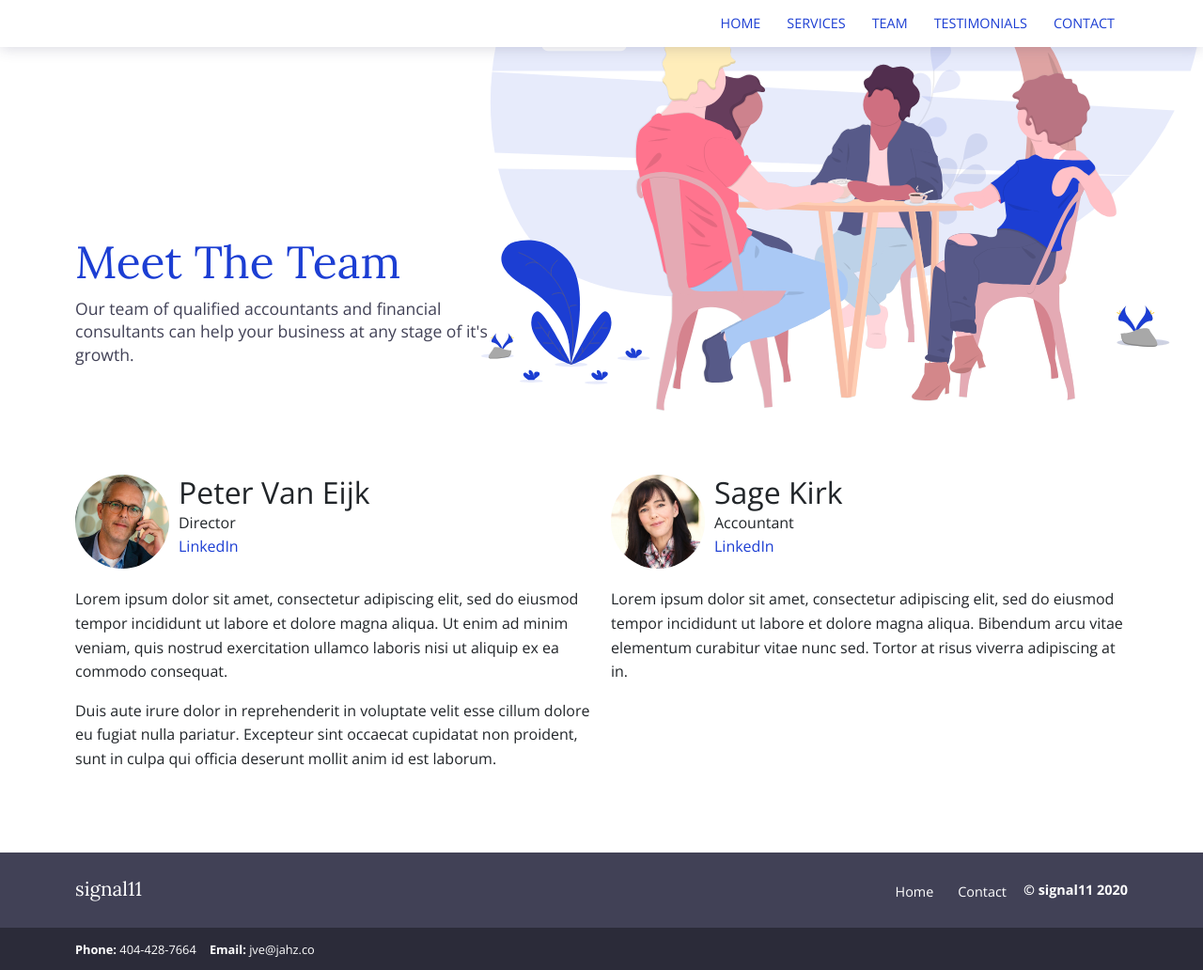
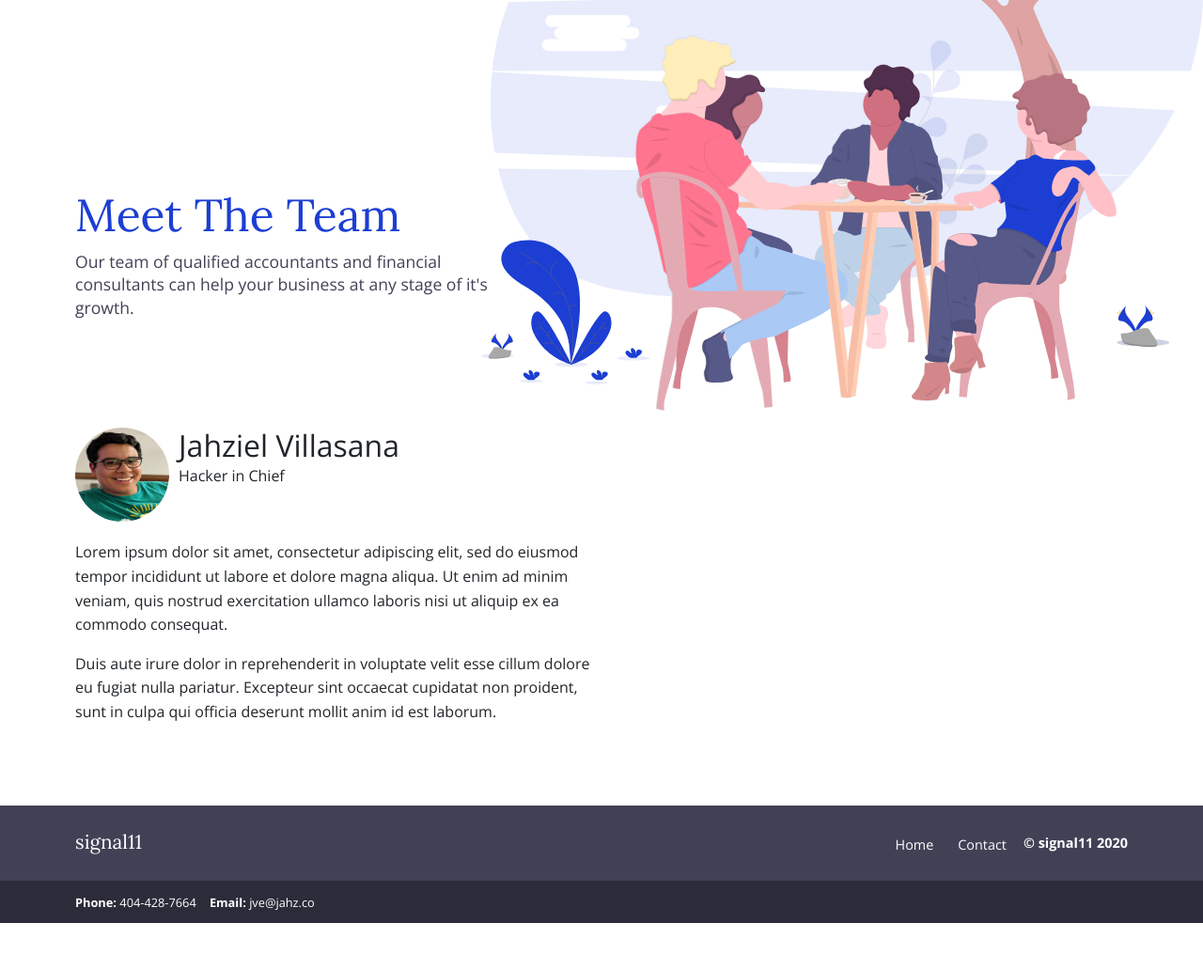
Before and after one commit to s1gnal11/s1gnal11.github.io, a Jekyll site: the page built from team.html, in a window 1280 px wide. Shown: the whole page at 94% size. Built offline with Jekyll 4.4.1, drawn with Linux system fonts in a browser that asks for light colours; after the commit the page ends 982 px from its top, so only the background shows below that.

Commit message:
random changes

```diff
--- a/_includes/header.html
+++ b/_includes/header.html
@@ -1,16 +1,18 @@
 <div class="header {{include.headerClass}}">
     <div class="container">
         <div class="logo">
-            <!-- <a href="{{site.baseurl}}/"><img alt="signal 11 logo" src="" /></a> -->
+            <a href="{{site.baseurl}}/"
+                ><img
+                    alt="signal 11 logo"
+                    src="{{site.baseurl}}/assets/images/screenlogo1.png"
+            /></a>
         </div>
         <div class="logo-mobile">
-            <!-- <a href="{{site.baseurl}}/"
+            <a href="{{site.baseurl}}/"
                 ><img
                     alt="Figurit Homepage"
                     src="{{site.baseurl}}/assets/images/logo-mobile.svg"
-            /></a> -->
-
-            <h1>signal 11</h1>
+            /></a>
         </div>
         {% include main-menu.html %} {% include hamburger.html %}
     </div>
--- a/_layouts/default.html
+++ b/_layouts/default.html
@@ -1,21 +1,26 @@
 <!DOCTYPE html>
 <html lang="en">
     <head>
-  <meta charset="utf-8">
-  <title>{% if page.title %}{{page.title}}{% else %}{{ site.title | escape }}{% endif %}</title>
+        <meta charset="utf-8" />
+        <title>
+            {% if page.title %}{{page.title}}{% else %}{{ site.title | escape }}{% endif
+            %}
+        </title>
         <meta name="viewport" content="width=device-width, initial-scale=1" />
-  <link rel="icon" href="{{site.baseurl}}/images/favicon.png">
-  <link href="{{site.baseurl}}/assets/css/style.css" rel="stylesheet">
+        <link rel="icon" href="{{site.baseurl}}/images/favicon-96x96.png" />
+        <link href="{{site.baseurl}}/assets/css/style.css" rel="stylesheet" />
     </head>
-<body class='page {{page.bodyClass}}'>
-  {% include main-menu-mobile.html %}
+    <body class="page {{page.bodyClass}}">
+        <!-- {% include main-menu-mobile.html %} -->
         <div id="wrapper" class="wrapper">
-    {% include header.html headerClass='header-extra' %}
+            <!-- {% include header.html headerClass='header-extra' %} -->
             {{content}}
         </div>
-  {% include footer.html %}
-  {% include sub-footer.html %}
-  <script type="text/javascript" src="{{ site.baseurl }}/assets/js/scripts.js"></script>
+        {% include footer.html %} {% include sub-footer.html %}
+        <script
+            type="text/javascript"
+            src="{{ site.baseurl }}/assets/js/scripts.js"
+        ></script>
         {% include google-analytics.html %}
     </body>
 </html>
--- a/_sass/components/_header.scss
+++ b/_sass/components/_header.scss
@@ -1,9 +1,9 @@
 .header {
-  height: 50px;
+    height: 100px;
     color: $primary;
     background-color: #ffffff;
     display: flex;
-  justify-content: space-between;
+    justify-content: center; //space-between;
     align-items: center;
     box-shadow: 0 1px 15px rgba(50, 50, 93, 0.2);
     .container {
--- a/_sass/components/_logo.scss
+++ b/_sass/components/_logo.scss
@@ -2,7 +2,7 @@
     display: none;
     @include media-breakpoint-up(sm) {
         display: block;
-    width: 120px;
+        width: 200px;
     }
     img {
         width: 100%;
--- a/_team/peter-van-eijk.md
+++ b/_team/jahziel-villasana.md
@@ -1,9 +1,8 @@
 ---
-title: 'Peter Van Eijk'
-image: '/images/team/peter-van-eijk-711986-unsplash.jpg'
-jobtitle: 'Director'
-email: 'peter@test.com'
-linkedinurl: 'https://www.linkedin.com/'
+title: "Jahziel Villasana"
+image: "/images/team/jve.jpg"
+jobtitle: "Hacker in Chief"
+email: "jve@jahz.co"
 ---
 
 Lorem ipsum dolor sit amet, consectetur adipiscing elit, sed do eiusmod tempor incididunt ut labore et dolore magna aliqua. Ut enim ad minim veniam, quis nostrud exercitation ullamco laboris nisi ut aliquip ex ea commodo consequat.
--- a/_team/sage-kirk.md
+++ /dev/null
@@ -1,9 +0,0 @@
----
-title: 'Sage Kirk'
-image: '/images/team/sage-kirk-485982-unsplash.jpg'
-jobtitle: 'Accountant'
-email: 'sage@test.com'
-linkedinurl: ''
----
-
-Lorem ipsum dolor sit amet, consectetur adipiscing elit, sed do eiusmod tempor incididunt ut labore et dolore magna aliqua. Bibendum arcu vitae elementum curabitur vitae nunc sed. Tortor at risus viverra adipiscing at in.
```
Also changed, not shown: index.html (+4 -3 lines), assets/images/cable.png (added), assets/images/screenlogo.png (added), assets/images/screenlogo1.png (added), assets/images/screenlogo1.svg (added), images/favicon-96x96.png (added), images/favicon.ico (added), images/team/jve.jpg (added), 3 other files. Lines whose indentation alone changed are shown as unchanged.
